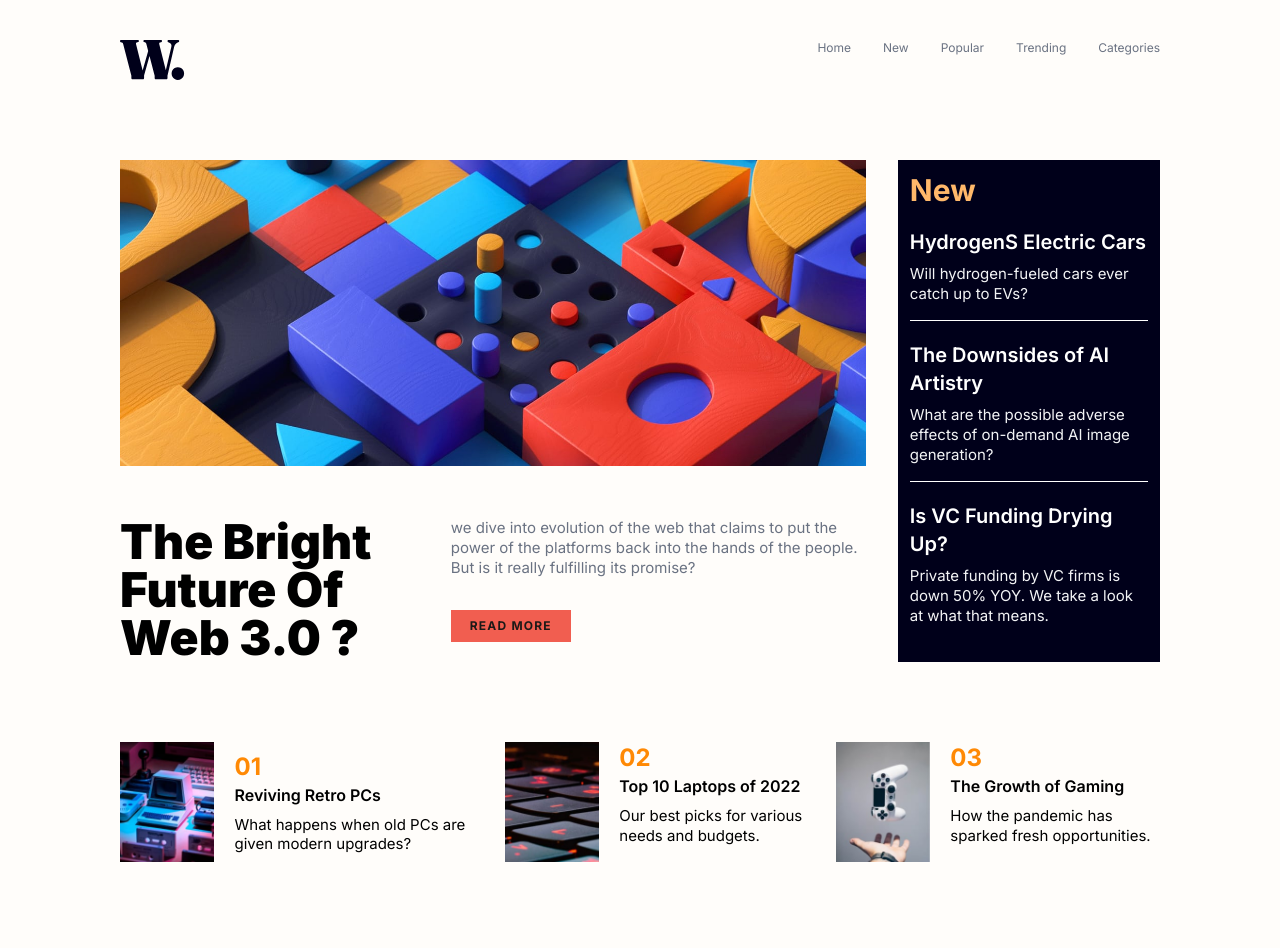
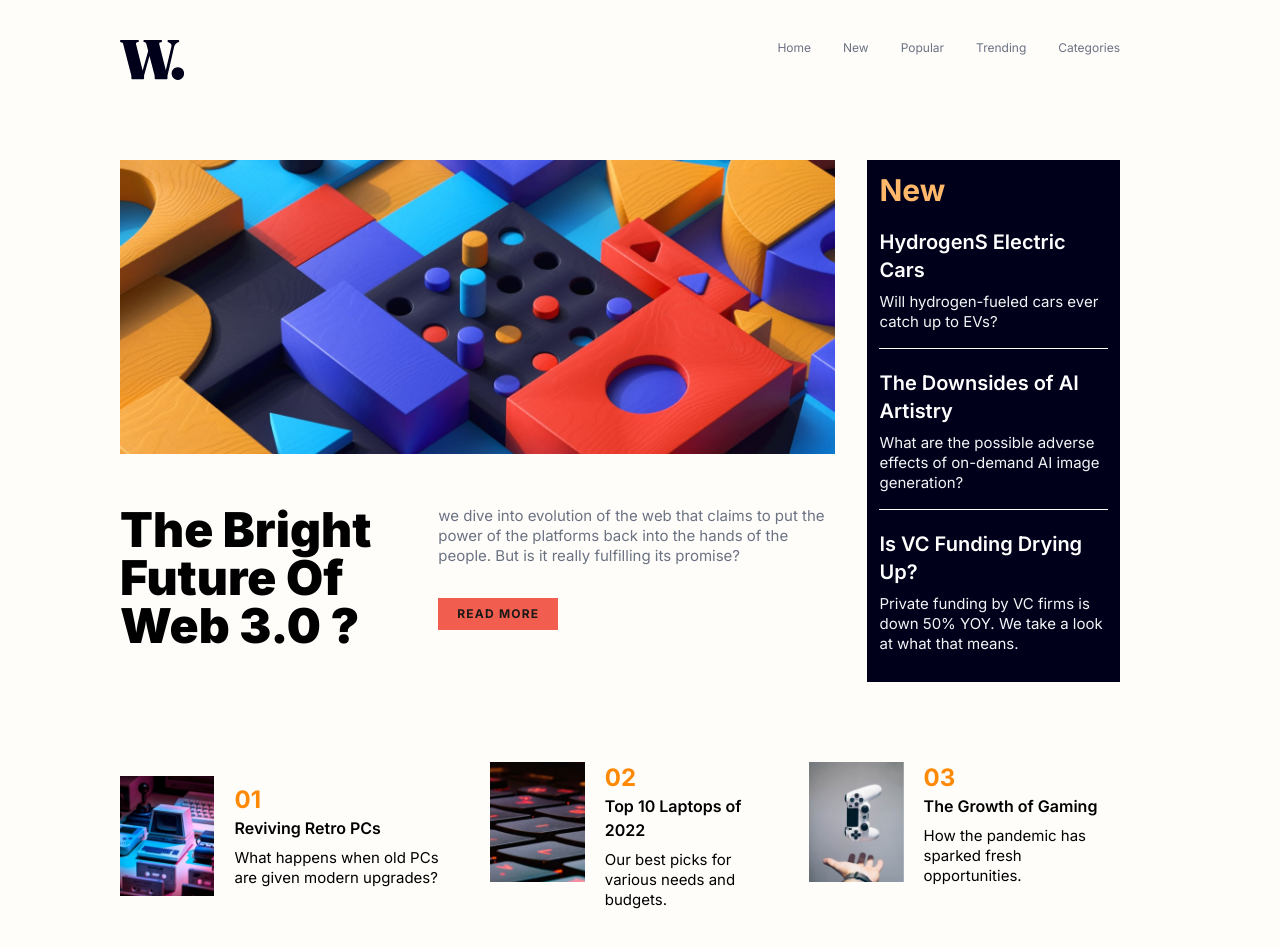
Before and after one commit to izzmasx20/news, a plain HTML site: page news-homepage-main/index.html in a window 1280 px wide. Before the commit the page ends 902 px from the top, so only its background shows below. Drawn offline with nearby package versions, Linux system fonts and the light colour scheme.

Commit message:
third commit

```diff
--- a/news-homepage-main/index.html
+++ b/news-homepage-main/index.html
@@ -20,7 +20,7 @@
   </head>
   <body class="bg-[var(--Off-white)]">
     <header>
-      <nav class="px-30 py-10 flex justify-between">
+      <nav class=" max-w-[1240px] px-30 py-10 flex justify-between">
         <div>
           <img src="assets/images/logo.svg" alt="logo" />
         </div>
@@ -39,7 +39,7 @@
       </nav>
     </header>
     <main>
-      <section class="px-30 py-10">
+      <section class=" max-w-[1240px] px-30 py-10">
         <div class="flex gap-8 flex-col w-full md:flex-row md:min-w-[1445]">
           <div class="flex flex-col gap-5">
             <img
@@ -104,7 +104,7 @@
           </div>
         </div>
       </section>
-      <section class="px-30 py-10">
+      <section class="max-w-[1240px] px-30 py-10">
         <div class="flex flex-col md:flex-row gap-8">
           <div class="flex gap-5 items-center">
             <img
```
